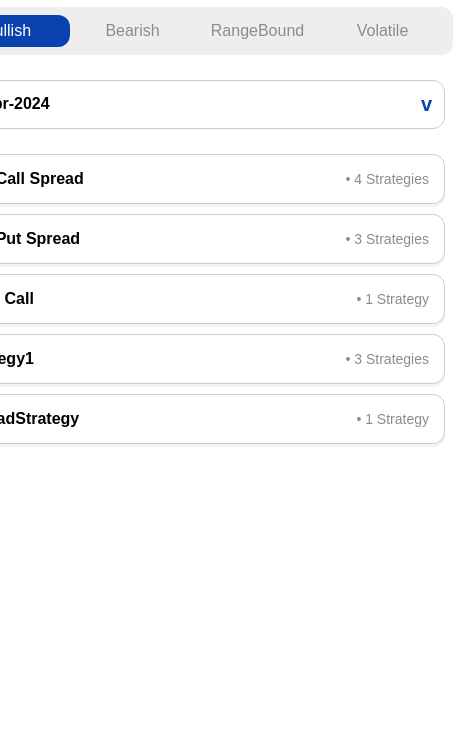
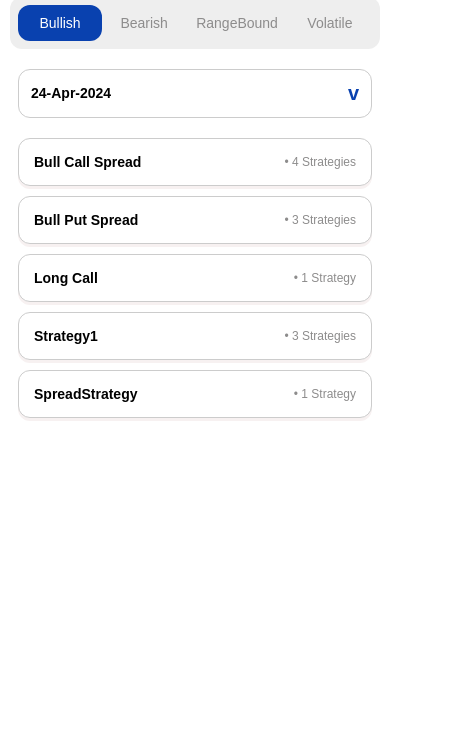
Before and after one commit to Siddhi54/nerve_assignment, a plain HTML site: page index.html in a window 390 px wide. Shown: the part 101-844 px from the top of the page, 453 px wide, since content can reach past the window. Drawn offline with Linux system fonts and the light colour scheme.

Commit message:
Update home.css

```diff
--- a/home.css
+++ b/home.css
@@ -138,3 +138,90 @@ body {
     display: block;
     font-weight: bold;
 }
+
+
+
+@media screen and (max-width: 480px) {
+
+    body {
+        display: flex;
+        flex-direction: column;
+        align-items: center;
+        justify-content: center;
+        padding: 10px;
+    }
+
+
+    .menu_cls {
+        display: flex;
+        flex-wrap: nowrap;
+        justify-content: space-between;
+        width: 100%;
+        max-width: 500px;
+        padding: 8px;
+        border-radius: 12px;
+        background: #eee;
+    }
+
+    .menu_cls div {
+        flex: 1;
+        text-align: center;
+        font-size: 14px;
+        padding: 10px;
+        border-radius: 12px;
+    }
+
+    .menu_select {
+        background: #0941af;
+        color: white;
+    }
+
+
+    .date_dropdown {
+        width: 100%;
+        max-width: 500px;
+        margin-top: 20px;
+    }
+
+    .default_date {
+        font-size: 14px;
+        padding: 12px;
+        border-radius: 12px;
+    }
+
+    .date_dropdown_list {
+        width: 90%;
+    }
+
+    .date_dropdown_list div {
+        font-size: 14px;
+        padding: 10px;
+        text-align: center;
+    }
+
+
+    .strategy_cls {
+        width: 100%;
+        max-width: 500px;
+        margin-top: 20px;
+    }
+
+    .strategy_card {
+        display: flex;
+        justify-content: space-between;
+        align-items: center;
+        background: white;
+        padding: 15px;
+        border-radius: 12px;
+        font-size: 14px;
+    }
+
+    #strategy_card_span {
+        font-size: 12px;
+    }
+
+    .empty_strategy {
+        font-size: 14px;
+        text-align: center;
+    }
+}
```
